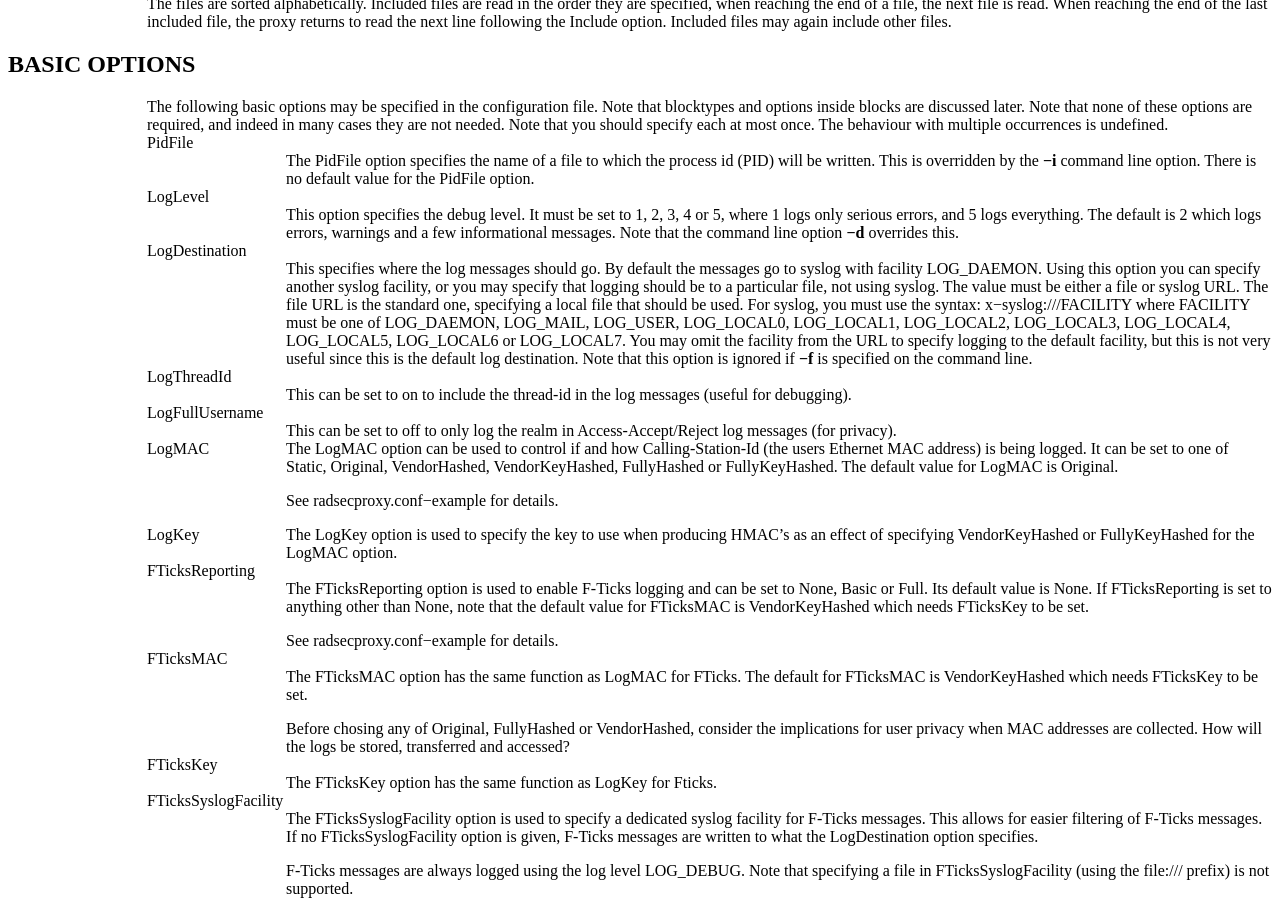
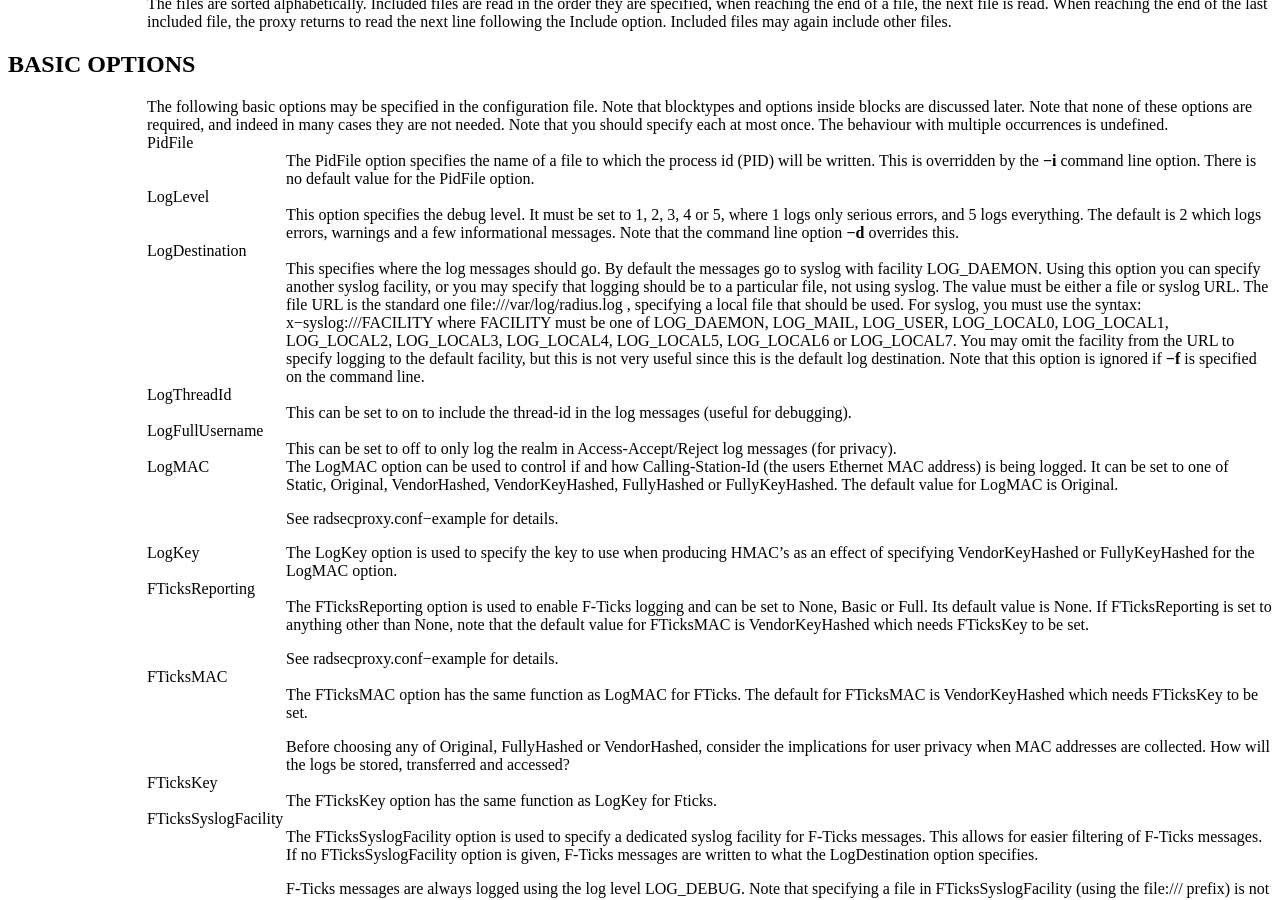
Before and after one commit to radsecproxy/radsecproxy.github.io, a Jekyll site: the page radsecproxy.conf.html, which Jekyll copies as it is, in a window 1280 px wide and 900 px high, scrolled down 1177 px. Built offline with Jekyll 4.4.1, drawn with Linux system fonts in a browser that asks for light colours.

```diff
--- a/_config.yml
+++ b/_config.yml
@@ -2,8 +2,8 @@ theme: jekyll-theme-slate
 title: radsecproxy
 description: a generic RADIUS proxy with RadSec support
 show_downloads: true
-download_version: v1.7.1
+download_version: v1.7.2
 github:
   repository_url: https://github.com/radsecproxy/radsecproxy
-  tar_url: https://github.com/radsecproxy/radsecproxy/releases/download/1.7.1/radsecproxy-1.7.1.tar.gz
-  asc_url: https://github.com/radsecproxy/radsecproxy/releases/download/1.7.1/radsecproxy-1.7.1.tar.gz.asc
+  tar_url: https://github.com/radsecproxy/radsecproxy/releases/download/1.7.2/radsecproxy-1.7.2.tar.gz
+  asc_url: https://github.com/radsecproxy/radsecproxy/releases/download/1.7.2/radsecproxy-1.7.2.tar.gz.asc
--- a/radsecproxy-hash.html
+++ b/radsecproxy-hash.html
@@ -1,5 +1,5 @@
 <!-- Creator     : groff version 1.22.2 -->
-<!-- CreationDate: Wed Jul  4 18:21:53 2018 -->
+<!-- CreationDate: Mon Sep  3 16:57:15 2018 -->
 <!DOCTYPE html PUBLIC "-//W3C//DTD HTML 4.01 Transitional//EN"
 "http://www.w3.org/TR/html4/loose.dtd">
 <html>
--- a/radsecproxy.conf.html
+++ b/radsecproxy.conf.html
@@ -1,5 +1,5 @@
 <!-- Creator     : groff version 1.22.2 -->
-<!-- CreationDate: Wed Jul  4 18:19:07 2018 -->
+<!-- CreationDate: Mon Sep  3 16:57:15 2018 -->
 <!DOCTYPE html PUBLIC "-//W3C//DTD HTML 4.01 Transitional//EN"
 "http://www.w3.org/TR/html4/loose.dtd">
 <html>
@@ -178,16 +178,16 @@ with facility LOG_DAEMON. Using this option you can specify
 another syslog facility, or you may specify that logging
 should be to a particular file, not using syslog. The value
 must be either a file or syslog URL. The file URL is the
-standard one, specifying a local file that should be used.
-For syslog, you must use the syntax:
-x&minus;syslog:///FACILITY where FACILITY must be one of
-LOG_DAEMON, LOG_MAIL, LOG_USER, LOG_LOCAL0, LOG_LOCAL1,
-LOG_LOCAL2, LOG_LOCAL3, LOG_LOCAL4, LOG_LOCAL5, LOG_LOCAL6
-or LOG_LOCAL7. You may omit the facility from the URL to
-specify logging to the default facility, but this is not
-very useful since this is the default log destination. Note
-that this option is ignored if <b>&minus;f</b> is specified
-on the command line.</p>
+standard one file:///var/log/radius.log , specifying a local
+file that should be used. For syslog, you must use the
+syntax: x&minus;syslog:///FACILITY where FACILITY must be
+one of LOG_DAEMON, LOG_MAIL, LOG_USER, LOG_LOCAL0,
+LOG_LOCAL1, LOG_LOCAL2, LOG_LOCAL3, LOG_LOCAL4, LOG_LOCAL5,
+LOG_LOCAL6 or LOG_LOCAL7. You may omit the facility from the
+URL to specify logging to the default facility, but this is
+not very useful since this is the default log destination.
+Note that this option is ignored if <b>&minus;f</b> is
+specified on the command line.</p>
 
 <p style="margin-left:11%;">LogThreadId</p>
 
@@ -261,7 +261,7 @@ same function as LogMAC for FTicks. The default for
 FTicksMAC is VendorKeyHashed which needs FTicksKey to be
 set.</p>
 
-<p style="margin-left:22%; margin-top: 1em">Before chosing
+<p style="margin-left:22%; margin-top: 1em">Before choosing
 any of Original, FullyHashed or VendorHashed, consider the
 implications for user privacy when MAC addresses are
 collected. How will the logs be stored, transferred and
--- a/radsecproxy.html
+++ b/radsecproxy.html
@@ -1,5 +1,5 @@
 <!-- Creator     : groff version 1.22.2 -->
-<!-- CreationDate: Wed Jul  4 18:21:33 2018 -->
+<!-- CreationDate: Mon Sep  3 16:57:15 2018 -->
 <!DOCTYPE html PUBLIC "-//W3C//DTD HTML 4.01 Transitional//EN"
 "http://www.w3.org/TR/html4/loose.dtd">
 <html>
```
